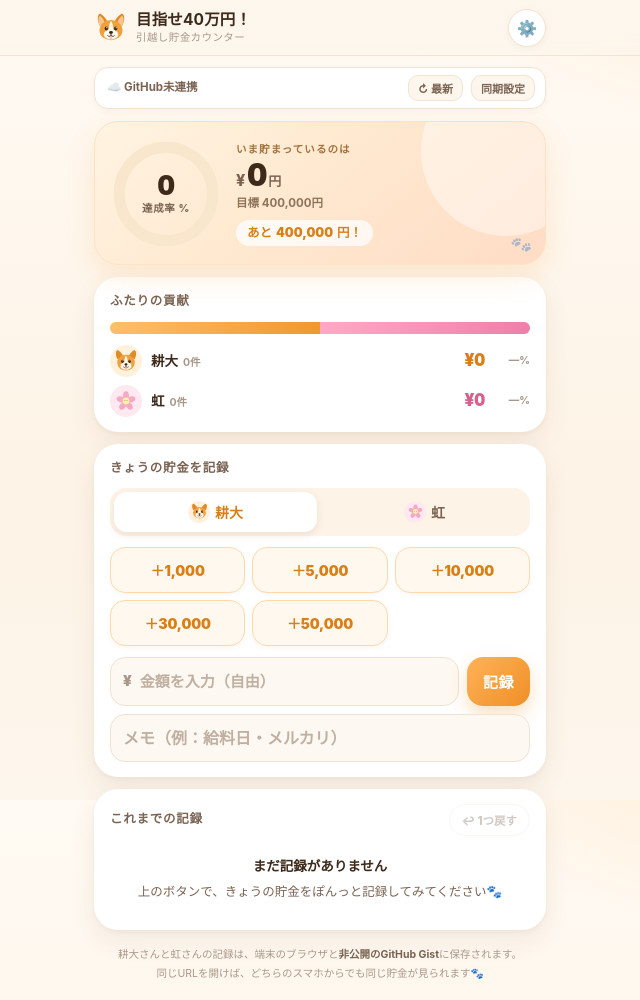
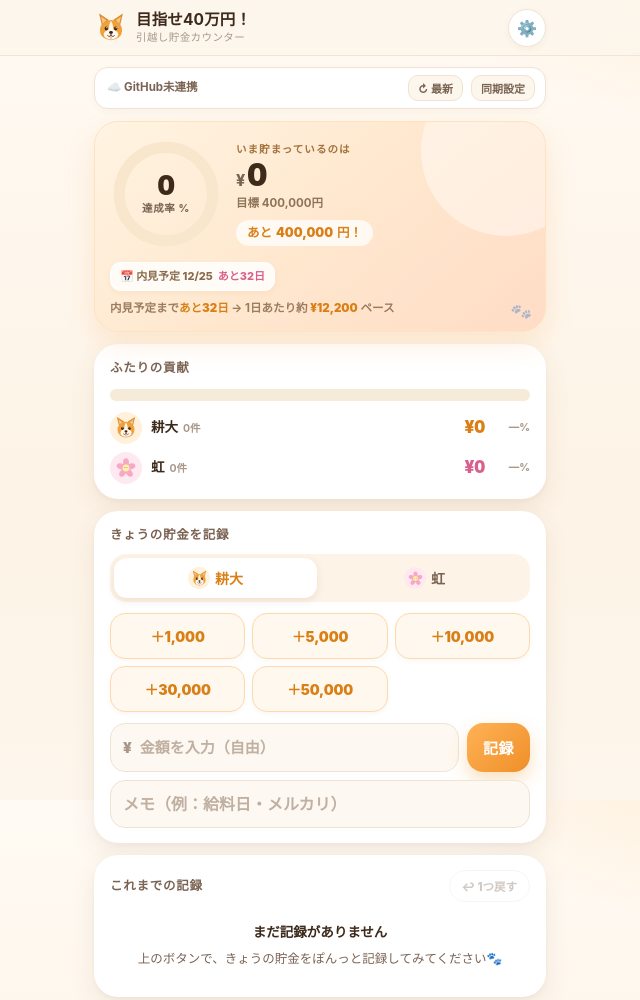
Before and after one commit to koudaiu1006-jpg/moving-savings, a plain HTML site: page index.html in a window 1280 px wide. Shown: the top 1000 px of the page, without its empty margins (320-960 px from the left). Drawn offline with Linux system fonts and the light colour scheme.

Commit message:
コーギー耳・金額表示・マイルストーン初期値を調整

```diff
--- a/index.html
+++ b/index.html
@@ -262,11 +262,11 @@
   <div class="head-in">
     <div class="brand">
       <svg class="corgi" viewBox="0 0 80 80" aria-hidden="true">
-        <path d="M13 34 C7 21 8 9 14 6 C22 10 30 19 33 29 Z" fill="#dd8b28"/>
-        <path d="M13 34 C9 24 10 14 14 11 C19 15 25 23 27 31 Z" fill="#f7c68e"/>
-        <path d="M67 34 C73 21 72 9 66 6 C58 10 50 19 47 29 Z" fill="#dd8b28"/>
-        <path d="M67 34 C71 24 70 14 66 11 C61 15 55 23 53 31 Z" fill="#f7c68e"/>
-        <ellipse cx="40" cy="45" rx="27" ry="24" fill="#f0a13c"/>
+        <path d="M19 35 L12 6 L35 21 Z" fill="#dd8b28"/>
+        <path d="M20.5 30 L16.5 13 L29 22 Z" fill="#f7c68e"/>
+        <path d="M61 35 L68 6 L45 21 Z" fill="#dd8b28"/>
+        <path d="M59.5 30 L63.5 13 L51 22 Z" fill="#f7c68e"/>
+        <ellipse cx="40" cy="45" rx="26" ry="24" fill="#f0a13c"/>
         <path d="M40 23 C34 32 34 42 36 53 L44 53 C46 42 46 32 40 23 Z" fill="#fff8ee"/>
         <ellipse cx="40" cy="55" rx="17" ry="12" fill="#fff8ee"/>
         <ellipse cx="29" cy="41" rx="3.9" ry="4.8" fill="#402617"/>
@@ -320,7 +320,7 @@
       </div>
       <div class="hero-main">
         <div class="hero-cap">いま貯まっているのは</div>
-        <div class="hero-total"><span class="y">¥</span><b id="totalText">0</b><span class="u">円</span></div>
+        <div class="hero-total"><span class="y">¥</span><b id="totalText">0</b></div>
         <div class="hero-goal">目標 <span id="goalText">400,000</span>円</div>
         <div class="hero-rem" id="remainBox">あと <span id="remainText">400,000</span> 円！</div>
       </div>
@@ -436,6 +436,7 @@
   var SEL_KEY = 'moving-savings-who-v1';
   var GIST_FILE = 'moving-savings.json';
   var DEFAULT_GOAL = 400000;
+  var DEFAULT_MILESTONES = [{ id:'mile-1225', date:'2026-12-25', label:'内見予定' }];
   var MEMO_MAX = 40;
 
   var PEOPLE = {
@@ -445,9 +446,11 @@
 
   var CORGI_AVATAR =
     '<svg viewBox="0 0 80 80" aria-hidden="true">' +
-      '<path d="M13 34 C7 21 8 9 14 6 C22 10 30 19 33 29 Z" fill="#dd8b28"/>' +
-      '<path d="M67 34 C73 21 72 9 66 6 C58 10 50 19 47 29 Z" fill="#dd8b28"/>' +
-      '<ellipse cx="40" cy="45" rx="27" ry="24" fill="#f0a13c"/>' +
+      '<path d="M19 35 L12 6 L35 21 Z" fill="#dd8b28"/>' +
+      '<path d="M20.5 30 L16.5 13 L29 22 Z" fill="#f7c68e"/>' +
+      '<path d="M61 35 L68 6 L45 21 Z" fill="#dd8b28"/>' +
+      '<path d="M59.5 30 L63.5 13 L51 22 Z" fill="#f7c68e"/>' +
+      '<ellipse cx="40" cy="45" rx="26" ry="24" fill="#f0a13c"/>' +
       '<path d="M40 23 C34 32 34 42 36 53 L44 53 C46 42 46 32 40 23 Z" fill="#fff8ee"/>' +
       '<ellipse cx="40" cy="55" rx="17" ry="12" fill="#fff8ee"/>' +
       '<ellipse cx="29" cy="41" rx="3.9" ry="4.8" fill="#402617"/>' +
@@ -546,6 +549,9 @@
       }).map(function(m){
         return { id: (typeof m.id === 'string' && m.id) ? m.id : uid(), date: m.date, label: String(m.label || '').slice(0, 24) };
       });
+    }
+    if(!out.msAt && out.milestones.length === 0){
+      out.milestones = DEFAULT_MILESTONES.map(function(m){ return { id:m.id, date:m.date, label:m.label }; });
     }
     if(Array.isArray(data.deleted)){
       out.deleted = data.deleted.filter(function(x){ return typeof x === 'string'; });
@@ -918,8 +924,8 @@
   function renderSplit(){
     var t = totals();
     var denom = t.all > 0 ? t.all : 1;
-    var pk = t.all > 0 ? (t.koudai / denom * 100) : 50;
-    var ph = t.all > 0 ? (t.hong / denom * 100) : 50;
+    var pk = t.all > 0 ? (t.koudai / denom * 100) : 0;
+    var ph = t.all > 0 ? (t.hong / denom * 100) : 0;
     el.splitK.style.width = pk + '%';
     el.splitH.style.width = ph + '%';
     el.amtK.textContent = yen(t.koudai);
@@ -1168,6 +1174,9 @@
 
   initSyncConfig();
   loadLocal();
+  if(!state.msAt && (!state.milestones || state.milestones.length === 0)){
+    state.milestones = DEFAULT_MILESTONES.map(function(m){ return { id:m.id, date:m.date, label:m.label }; });
+  }
   renderAll();
   if(hasSync()) pullSync(true);
   else setSyncStatus('', '☁️ GitHub未連携');
```
